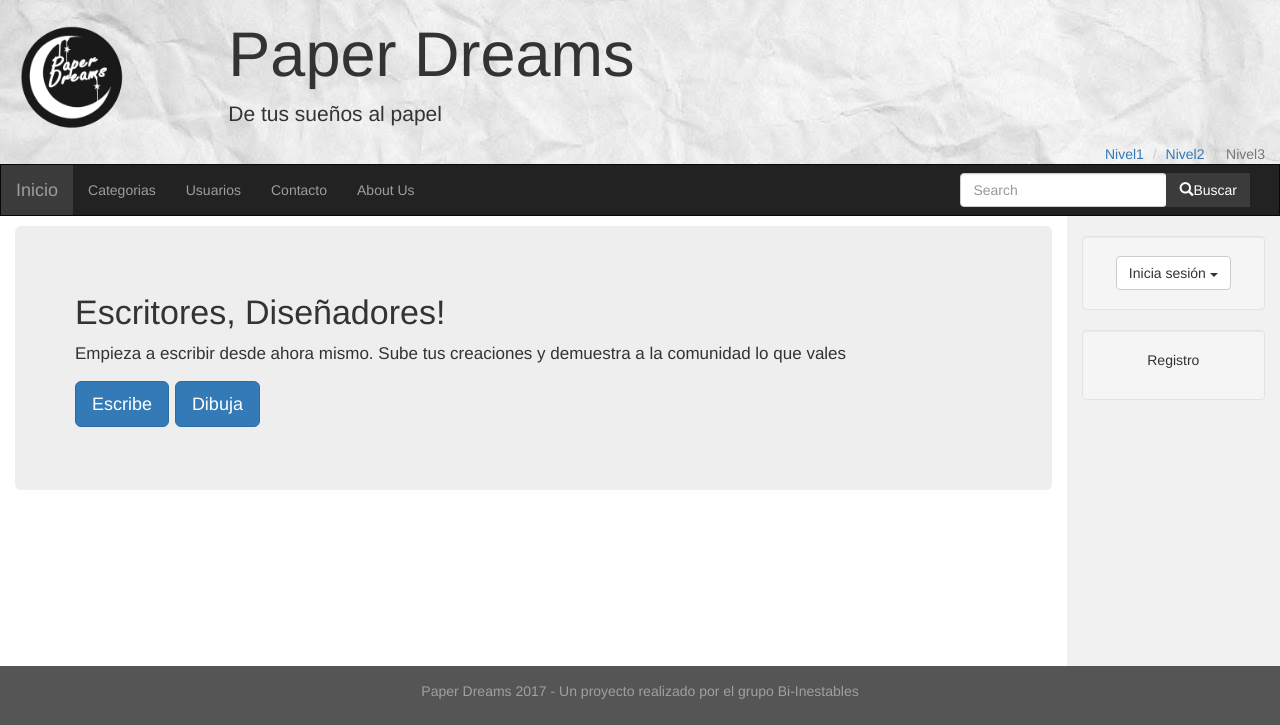
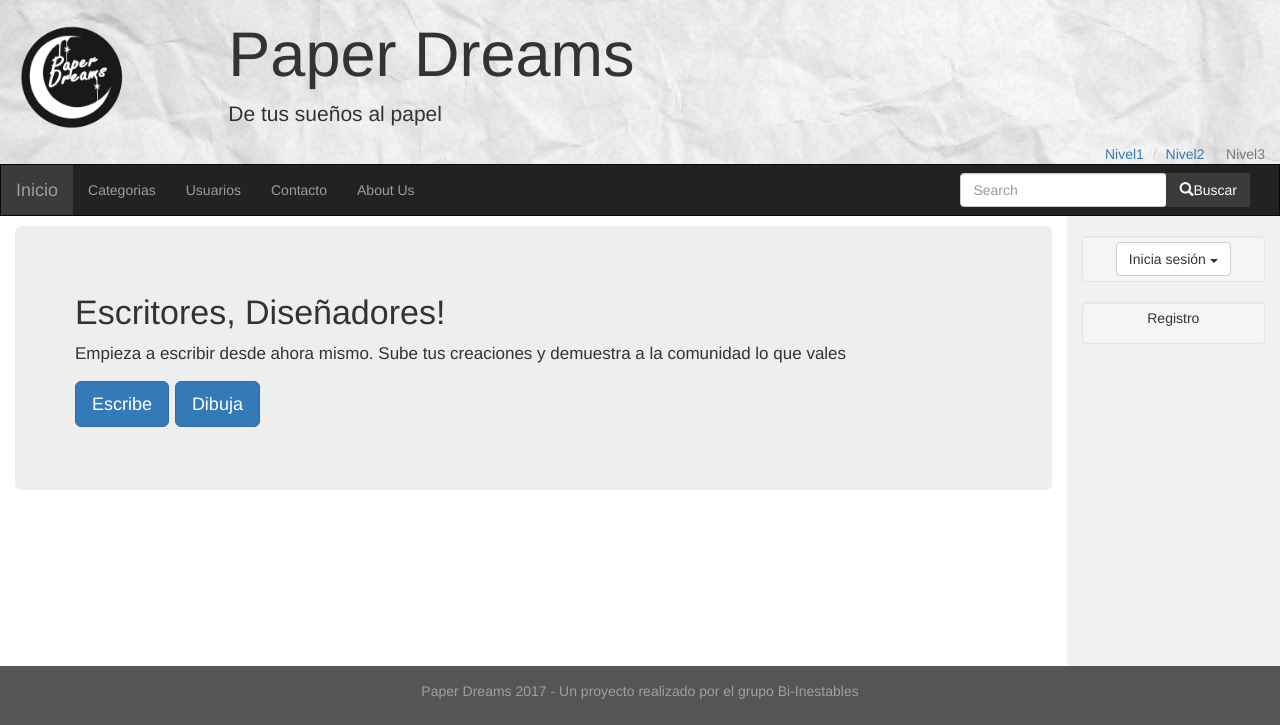
Before and after one commit to alfonsoelmas/AW, a PHP site: page /ejemplo/index2.html in a window 1280 px wide. Shown: the top 725 px of the page. Run offline with PHP 8.4, Linux system fonts and the light colour scheme; some libraries are stand-ins or nearby versions.

```diff
--- a/ejemplo/css/estilo2.css
+++ b/ejemplo/css/estilo2.css
@@ -106,3 +106,9 @@
     .jumbotron .h1, .jumbotron h1 {
     font-size: 63px;
 }
+
+   .well {
+           min-height: 20px;
+           padding: 5px;
+           margin-bottom: 20px;
+       }
```
